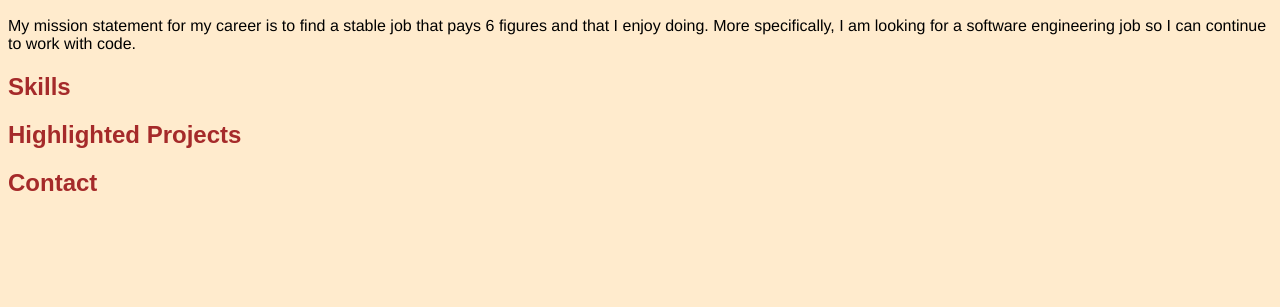
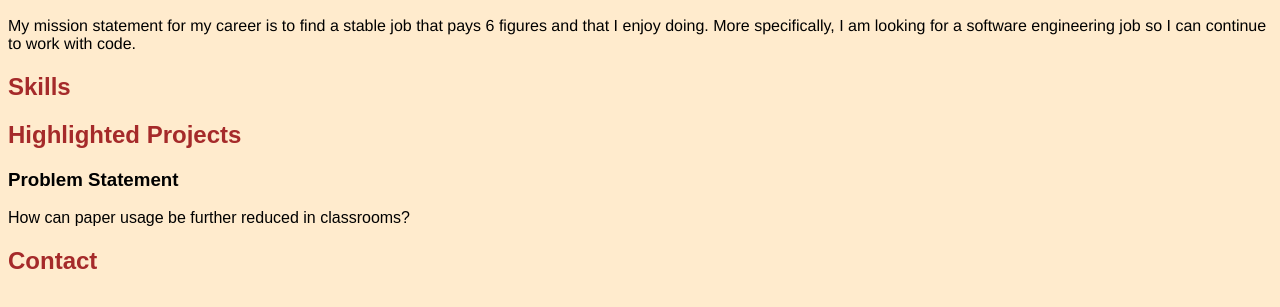
Before and after one commit to Parker-Newell/Parker-Newell.github.io, a plain HTML site: page index.html in a window 1280 px wide. Shown: the part 111-418 px from the top of the page. Drawn offline with Linux system fonts and the light colour scheme.

Commit message:
Update index.html

```diff
--- a/index.html
+++ b/index.html
@@ -15,6 +15,8 @@
     </div>
     <div class="projects">
       <h2>Highlighted Projects</h2>
+      <h3>Problem Statement</h3>
+      <p>How can paper usage be further reduced in classrooms?</p>
     </div>
     <div class="contact">
       <h2>Contact</h2>
```
